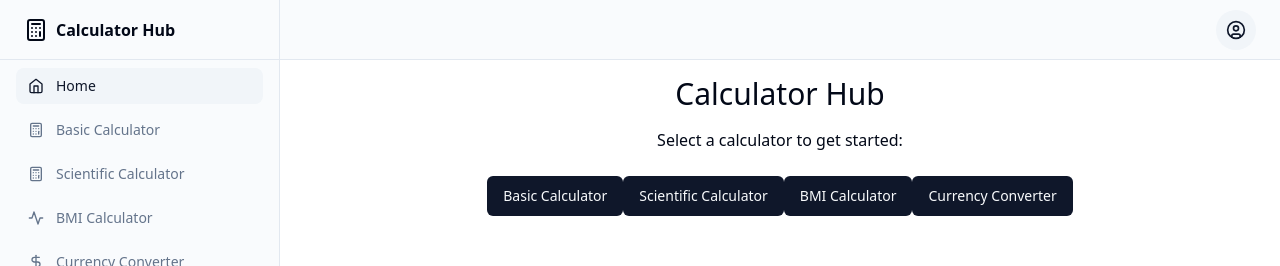
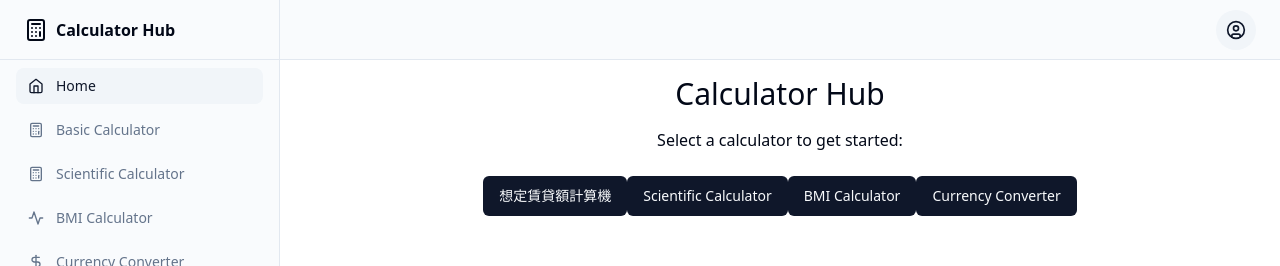
Before and after one commit to GPT-Engineer-App/android-calc-app, a React (Vite) app: page / in a window 1280 px wide. Shown: the top 266 px of the page. Built offline with nearby package versions, Linux system fonts and the light colour scheme.

Commit message:
Changed the name of the "Basic Calculator" button to "想定賃貸額計算機" in the Index.jsx file.

```diff
--- a/src/pages/Index.jsx
+++ b/src/pages/Index.jsx
@@ -9,7 +9,7 @@ const Index = () => {
       <h1 className="text-3xl">Calculator Hub</h1>
       <p>Select a calculator to get started:</p>
       <div className="space-y-2">
-        <Button onClick={() => navigate("/basic-calculator")}>Basic Calculator</Button>
+        <Button onClick={() => navigate("/basic-calculator")}>想定賃貸額計算機</Button>
         <Button onClick={() => navigate("/scientific-calculator")}>Scientific Calculator</Button>
         <Button onClick={() => navigate("/bmi-calculator")}>BMI Calculator</Button>
         <Button onClick={() => navigate("/currency-converter")}>Currency Converter</Button>
```
